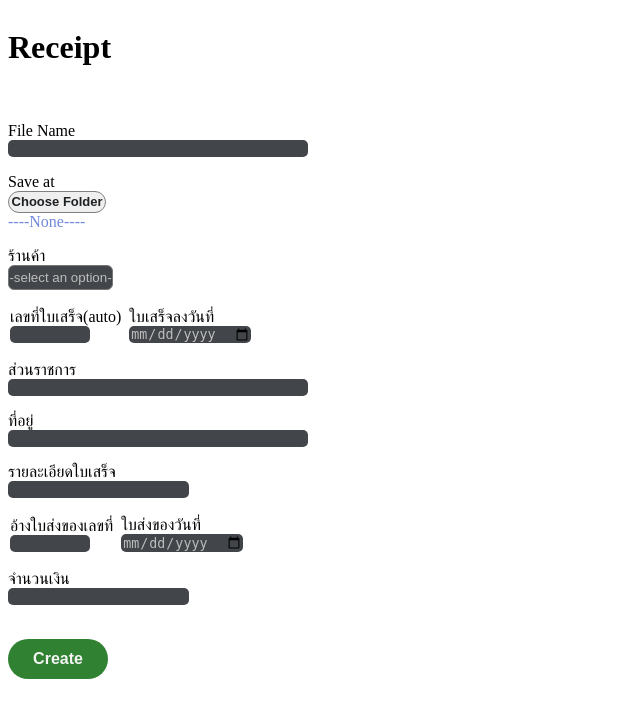
After one commit to PhasitWo/mydoc, a Python web app: template templates/receipt.html in a window 1280 px wide. The commit adds this page. Shown: the top 718 px of the page, without its empty margins (0-640 px from the left). Run offline with Jinja, Linux system fonts and the light colour scheme; the template is opened without the code that fills it, so the values that code supplies are empty.

Commit message:
receipt folder browse

```diff
--- a/preload.js
+++ b/preload.js
@@ -45,10 +45,11 @@ function saveEssentialPath(obj) {
 
 async function loadDB() {
   let paths = getEssentialPath()
-  if (paths == null)
+  if (paths.school == null)
     return null
   else if (paths == -1)
     return -1
+  console.log("pass")
   var workbook = new excel.Workbook()
   workbook = await workbook.xlsx.readFile(paths.school)
   var ws = workbook.worksheets[0]
--- a/settings.json
+++ b/settings.json
@@ -1 +1 @@
-{"school":"/Users/phasit/Documents/7._โภชนาการพื้นฐาน_และอิทธิพลของสารอาหารต่อสุขภาพช่องปาก_รศ-175094-16539022943478.pdf","form1":"/Users/phasit/Documents/2_Oral-Dental anatomy.pdf","form2":"/Users/phasit/Documents/4_Saliva.pdf","form3":null,"form4":null,"form5":null,"form6":null}
+{"school":"/Users/phasit/Desktop/ElectronProject/mydoc/SchoolDataBase.xlsx","form1":null,"form2":null,"form3":null,"form4":null,"form5":null,"form6":null}
--- a/templates/procurement.html
+++ b/templates/procurement.html
@@ -1 +1 @@
-<h1> This is procurement.html</h1>
+<h1>Procurement</h1>
--- /dev/null
+++ b/templates/receipt.html
@@ -0,0 +1,167 @@
+<style>
+    #receipt-number,
+    #delivery-number {
+        width: 80px;
+    }
+
+    #receipt-container {
+        overflow-y: scroll;
+    }
+
+    .vertical {
+        display: inline-block;
+        margin: 2px;
+    }
+
+    .vertical label {
+        display: block;
+    }
+
+    input[type=text],
+    input[type=number],
+    input[type=date] {
+        background-color: #424549;
+        border-radius: 5px;
+        border-style: none;
+        color: #bdbdbd;
+    }
+
+    input:focus {
+        outline: none;
+    }
+
+    select {
+        background-color: #424549;
+        appearance: none;
+        color: #bdbdbd;
+        border-radius: 6px;
+        text-align: center;
+        height: 25px;
+    }
+
+    select:focus {
+        outline: none;
+    }
+
+
+    #create {
+        font-weight: bold;
+        font-size: medium;
+        color: whitesmoke;
+        background-color: #308132;
+        border-radius: 50px;
+        border: none;
+        text-align: center;
+        width: 100px;
+        height: 40px;
+    }
+
+    #gov-name,
+    #file-name,
+    #address {
+        width: 300px;
+    }
+
+    #save-at {
+        font-size: small;
+        font-weight: bold;
+        color: #1e2124;
+        padding: 0.2em;
+        border: thin solid grey;
+        border-radius: 100px;
+    }
+
+    #save-at:hover, #save-at-path{
+        color: #7289da;
+    }
+
+
+</style>
+<div id="receipt-container">
+    <h1> Receipt </h1><br>
+<form>
+    <p>
+        <label for="file-name">File Name</label><br>
+        <input id="file-name" type="text" required>
+    </p>
+    <p>
+        <label for="save-at">Save at</label><br>
+        <button id="save-at" onclick="document.getElementById('folder-picker').click()" formnovalidate>Choose Folder</button>
+        <input id="folder-picker" type="file" webkitdirectory directory multiple="false" onchange="getfolder(event)"
+            required style="display: none;"><br>
+        <label id="save-at-path">----None----</label>
+    </p>
+    <p>
+        <label for=" shop">ร้านค้า</label><br>
+        <select id="shop" required>
+            <option disabled selected value>-select an option-</option>
+            <option value="1">shop1</option>
+            <option value="2">shop2</option>
+            <option value="3">shop3</option>
+        </select>
+    </p>
+    <p class="vertical">
+        <label for="receipt-number">เลขที่ใบเสร็จ(auto)</label>
+        <input id="receipt-number" type="number" min="1" required>
+    </p>
+    <p class="vertical">
+        <label for="receipt-date">ใบเสร็จลงวันที่</label>
+        <input id="receipt-date" type="date">
+    </p>
+    <p>
+        <label for="gov-name">ส่วนราชการ</label><br>
+        <input id="gov-name" type="text" required autocomplete="off" list="gov-list">
+        <datalist id="gov-list"></datalist>
+    </p>
+    <p>
+        <label for="address">ที่อยู่</label><br>
+        <input id="address" type="text">
+    </p>
+    <p>
+        <label for="detail">รายละเอียดใบเสร็จ</label><br>
+        <input id="detail" type="text" list="detail-list" required>
+        <datalist id="detail-list">
+            <option value="ค่าวัสดุการศึกษา">
+            <option value="ค่าวัสดุสำนักงาน">
+            <option value="หนังสือเรียน">
+        </datalist>
+    </p>
+    <p class="vertical">
+        <label for="delivery-number">อ้างใบส่งของเลขที่</label>
+        <input id="delivery-number" type="text">
+    </p>
+    <p class="vertical">
+        <label for="delivery-date">ใบส่งของวันที่</label>
+        <input id="delivery-date" type="date">
+    </p>
+    <p>
+        <label for="money">จำนวนเงิน</label><br>
+        <input id="money" type="number" min="0" required>
+    </p>
+    <p>
+        <br>
+        <button id="create" type="submit" onclick="">Create</button>
+    </p>
+</form>
+</div>
+<script>
+    // setup autocomplete
+    database.forEach(school => {
+        datalist = document.getElementById("gov-list")
+        option = document.createElement("option")
+        option.innerHTML = school.name
+        datalist.appendChild(option)
+    });
+
+    function getfolder(e) {
+        try {
+            let path = document.getElementById("folder-picker").files[0].path
+            path = path.substring(0, path.lastIndexOf("/") + 1)
+            document.getElementById("save-at-path").innerHTML = path
+        } catch (err) {
+            document.getElementById("save-at-path").innerHTML = "----None----"
+            console.log("user did not choose folder")
+            console.log(err)
+        }
+    }
+</script>
```
Also changed, not shown: renderer.js (+13 -6 lines), templates/index.html (+31 -13 lines), templates/invoice.html (deleted, +0 -71 lines), templates/setting.html (+35 -31 lines).
